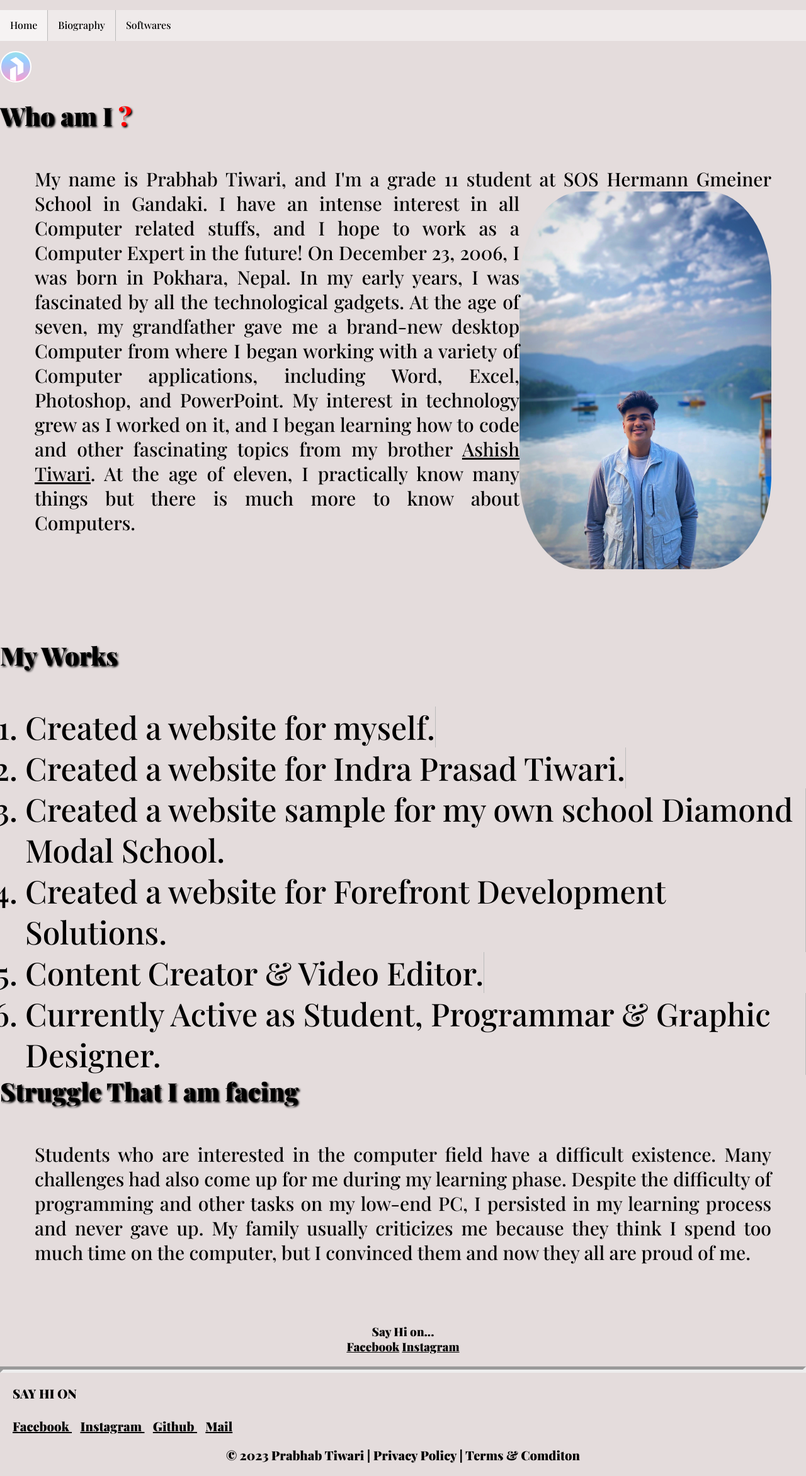
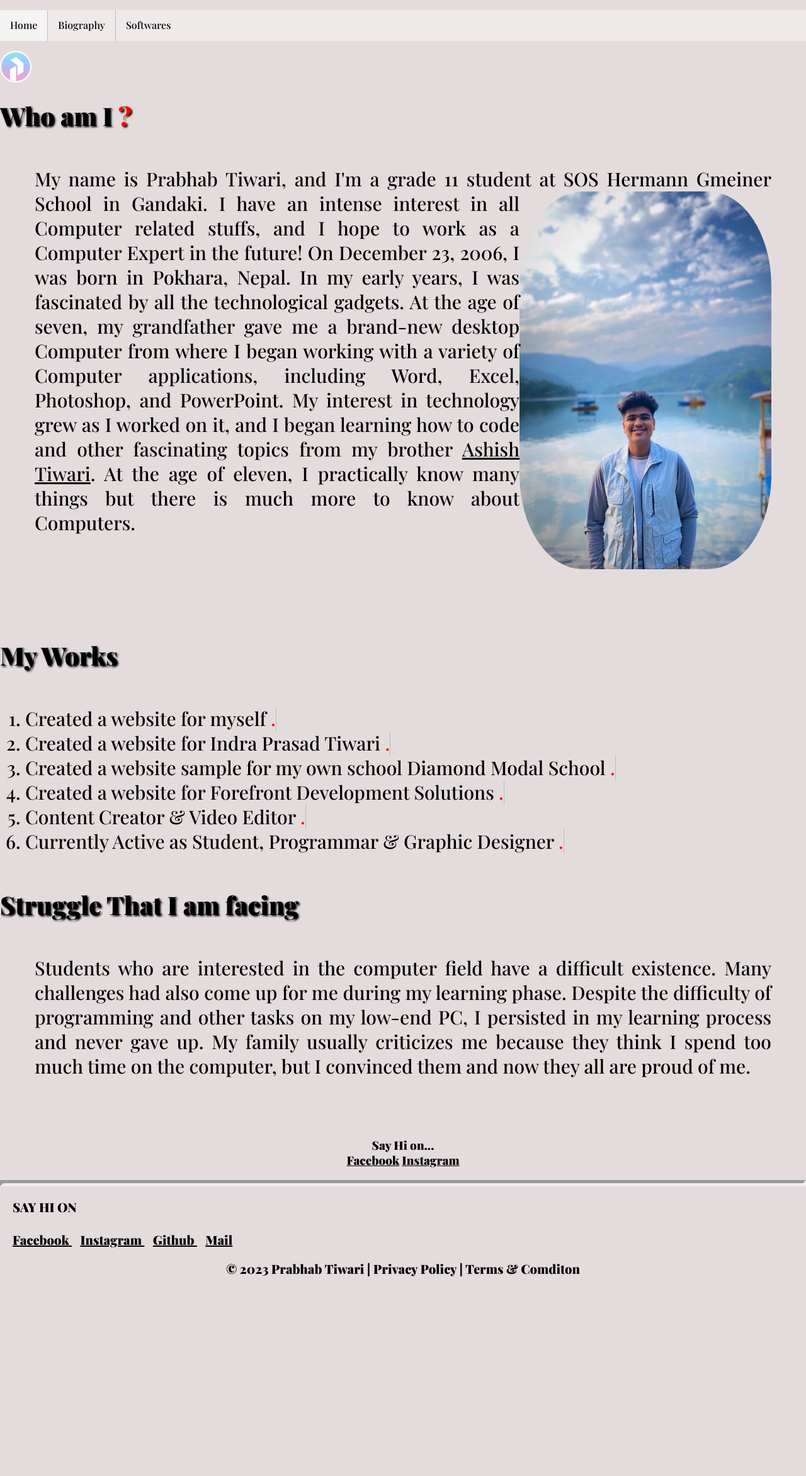
Before and after one commit to PrabhabTiwari/website, a Jekyll site: the page built from about.html, in a window 1280 px wide. Shown: the whole page at 63% size. Built offline with Jekyll 4.4.1, drawn with Linux system fonts in a browser that asks for light colours; after the commit the page ends 2048 px from its top, so only the background shows below that.

Commit message:
Update about.html

```diff
--- a/about.html
+++ b/about.html
@@ -11,7 +11,7 @@ layout: base
 }
     ol{
         text-align: left;
-        font-size: 50px;
+        font-size: 30px;
     }
 h1{
     text-shadow: 2px 2px 3px #000000;
@@ -64,12 +64,12 @@ My interest in technology grew as I worked on it, and I began learning how to co
 <h1 class="leftalign">My Works</h1>
 
     <ol><p style=" font-size: 30px;">
-        <li> Created a website for myself.</li><br>
-        <li> Created a website for Indra Prasad Tiwari.</li><br>
-        <li> Created a website sample for my own school Diamond Modal School.</li><br>
-        <li> Created a website for Forefront Development Solutions.</li><br>
-        <li> Content Creator & Video Editor. </li><br>
-        <li> Currently Active as Student, Programmar & Graphic Designer.</li><br>
+        <li> Created a website for myself <span class="redText">.</span> </li><br>
+        <li> Created a website for Indra Prasad Tiwari <span class="redText">.</span></li><br>
+        <li> Created a website sample for my own school Diamond Modal School <span class="redText">.</span></li><br>
+        <li> Created a website for Forefront Development Solutions <span class="redText">.</span> </li><br>
+        <li> Content Creator & Video Editor <span class="redText">.</span> </li><br>
+        <li> Currently Active as Student, Programmar & Graphic Designer <span class="redText">.</span> </li><br>
      </p>
     </ol>
 
```
